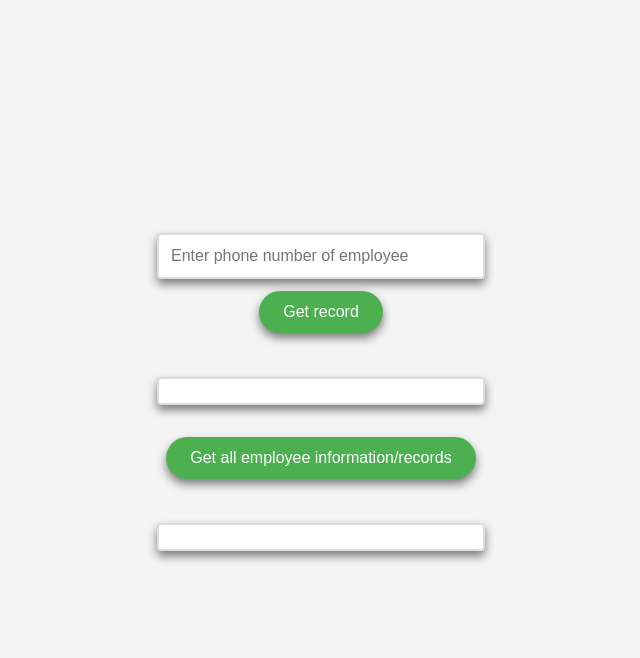
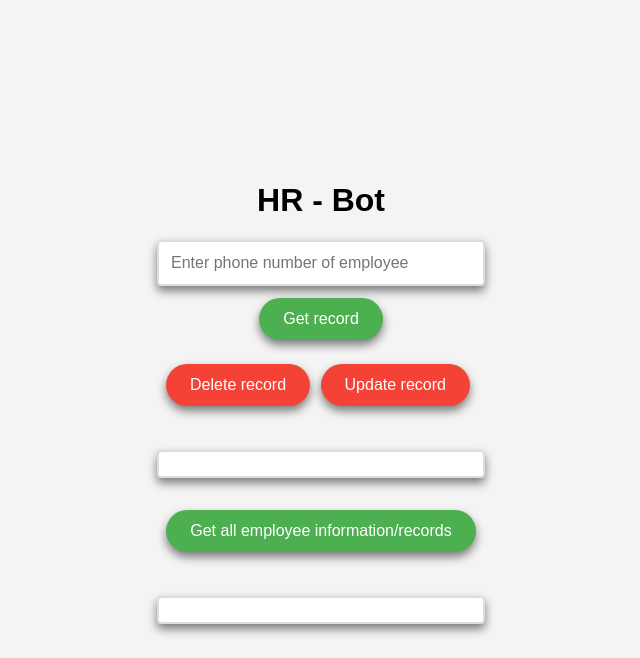
Before and after one commit to skndrahmd/botv3, a Flask app: page / in a window 1280 px wide. Shown: the top 658 px of the page, without its empty margins (319-959 px from the left). Run offline with Flask 3, Linux system fonts and the light colour scheme.

Commit message:
update and del buttons

```diff
--- a/static/style.css
+++ b/static/style.css
@@ -30,7 +30,7 @@ button {
   border-radius: 65px;
   cursor: pointer;
   margin-bottom: 12px;
-  transition: background-color 0.3s ease;
+  transition: background-color 0.5s ease;
   box-shadow: 0px 5px 10px 0px rgba(0, 0, 0, 0.5);
 }
 
@@ -65,3 +65,28 @@ li + li {
 #all_records br {
   margin-bottom: 12px;
 }
+/* Set styles for delete and update buttons */
+button#deleteButton, button#updateButton {
+  padding: 12px 24px;
+  font-size: 16px;
+  background-color: #f44336;
+  color: white;
+  border: none;
+  border-radius: 65px;
+  cursor: pointer;
+  margin-bottom: 12px;
+  transition: background-color 0.3s ease;
+}
+
+/* Change delete and update button background color on hover */
+button#deleteButton:hover, button#updateButton:hover {
+  background-color: #d32f2f;
+}
+.button-container {
+  margin-top: 12px;
+}
+
+.button-container button {
+  display: inline-block;
+  margin-right: 6px;
+}
--- a/templates/index.html
+++ b/templates/index.html
@@ -14,12 +14,18 @@
 </head>
 
 <body>
+    <h1>HR - Bot</h1>
     <input id="recordNumber" type="text" placeholder="Enter phone number of employee" />
     <button onclick="getRecord()">Get record</button>
+    <div class="button-container">
+        <button id="deleteButton" onclick="deleteRecord()">Delete record</button>
+        <button id="updateButton" onclick="updateRecord()">Update record</button>
+    </div>
 
     <div id="record"></div>
 
     <button onclick="getAllRecords()">Get all employee information/records</button>
+
 
     <div id="all_records"></div>
 
@@ -112,6 +118,14 @@
         }
 
 
+            function deleteRecord() {
+
+            }
+
+            function updateRecord() {
+
+            }
+
 
 
 
```
